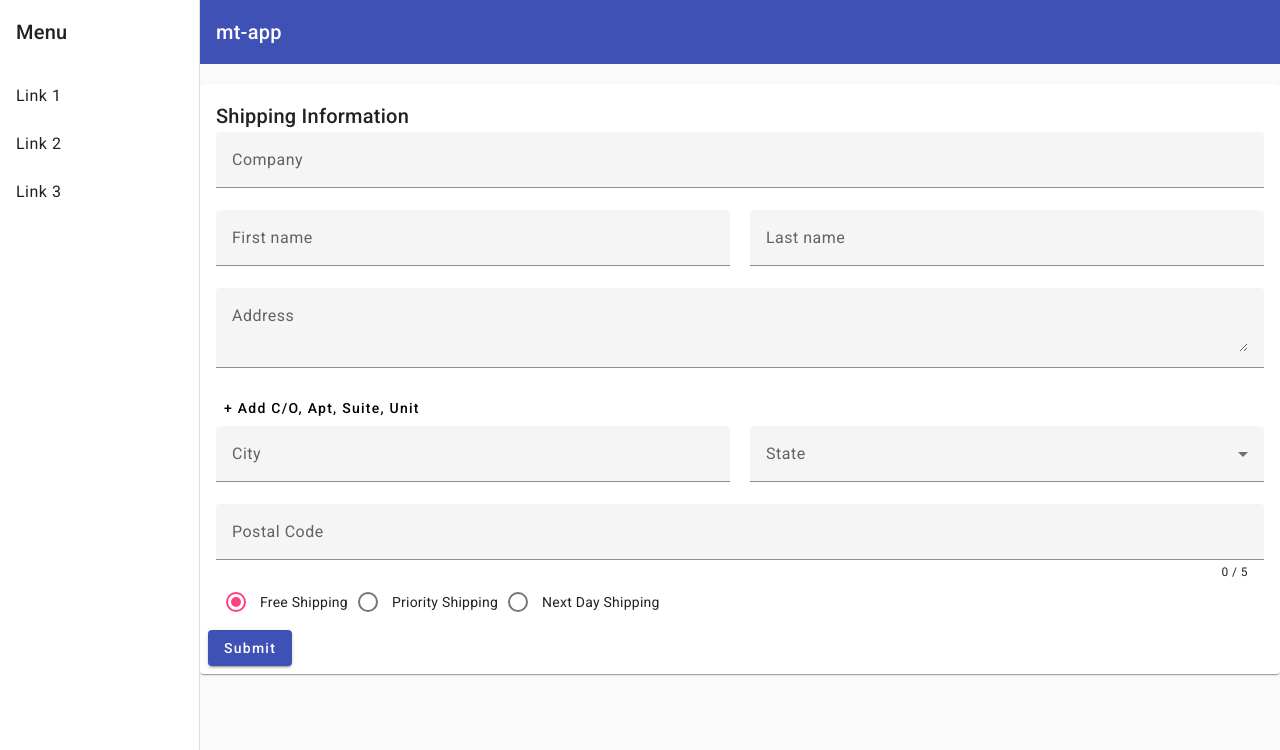
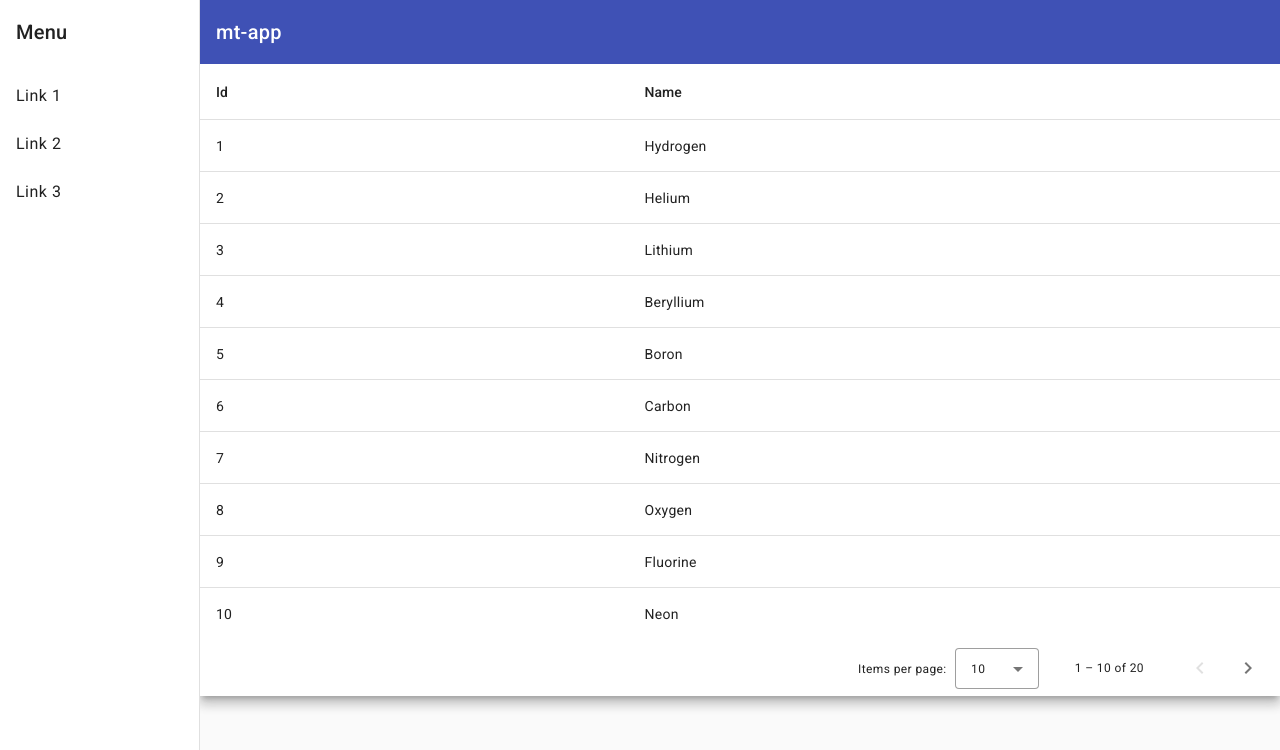
Before and after one commit to mrigankvallabh/mt-app, an Angular app: page / in a window 1280 px wide. Shown: the top 750 px of the page. Built offline with nearby package versions, Linux system fonts and the light colour scheme.

Commit message:
Added Angular Table Schematic

```diff
--- a/src/app/ng-navigation/ng-navigation.component.html
+++ b/src/app/ng-navigation/ng-navigation.component.html
@@ -22,6 +22,10 @@
       </button>
       <span>mt-app</span>
     </mat-toolbar>
-    <app-ng-address-form></app-ng-address-form>
+    <!-- Main Content goes here -->
+    <main>
+      <!-- <app-ng-address-form></app-ng-address-form> -->
+      <app-ng-table></app-ng-table>
+    </main>
   </mat-sidenav-content>
 </mat-sidenav-container>
--- /dev/null
+++ b/src/app/ng-table/ng-table-datasource.ts
@@ -0,0 +1,113 @@
+import { DataSource } from '@angular/cdk/collections';
+import { MatPaginator } from '@angular/material/paginator';
+import { MatSort } from '@angular/material/sort';
+import { map } from 'rxjs/operators';
+import { Observable, of as observableOf, merge } from 'rxjs';
+
+// TODO: Replace this with your own data model type
+export interface NgTableItem {
+  name: string;
+  id: number;
+}
+
+// TODO: replace this with real data from your application
+const EXAMPLE_DATA: NgTableItem[] = [
+  {id: 1, name: 'Hydrogen'},
+  {id: 2, name: 'Helium'},
+  {id: 3, name: 'Lithium'},
+  {id: 4, name: 'Beryllium'},
+  {id: 5, name: 'Boron'},
+  {id: 6, name: 'Carbon'},
+  {id: 7, name: 'Nitrogen'},
+  {id: 8, name: 'Oxygen'},
+  {id: 9, name: 'Fluorine'},
+  {id: 10, name: 'Neon'},
+  {id: 11, name: 'Sodium'},
+  {id: 12, name: 'Magnesium'},
+  {id: 13, name: 'Aluminum'},
+  {id: 14, name: 'Silicon'},
+  {id: 15, name: 'Phosphorus'},
+  {id: 16, name: 'Sulfur'},
+  {id: 17, name: 'Chlorine'},
+  {id: 18, name: 'Argon'},
+  {id: 19, name: 'Potassium'},
+  {id: 20, name: 'Calcium'},
+];
+
+/**
+ * Data source for the NgTable view. This class should
+ * encapsulate all logic for fetching and manipulating the displayed data
+ * (including sorting, pagination, and filtering).
+ */
+export class NgTableDataSource extends DataSource<NgTableItem> {
+  data: NgTableItem[] = EXAMPLE_DATA;
+  paginator: MatPaginator | undefined;
+  sort: MatSort | undefined;
+
+  constructor() {
+    super();
+  }
+
+  /**
+   * Connect this data source to the table. The table will only update when
+   * the returned stream emits new items.
+   * @returns A stream of the items to be rendered.
+   */
+  connect(): Observable<NgTableItem[]> {
+    if (this.paginator && this.sort) {
+      /*
+       ` Combine everything that affects the rendered data into one update
+       ` stream for the data-table to consume.
+      */
+      return merge(observableOf(this.data), this.paginator.page, this.sort.sortChange)
+        .pipe(map(() => {
+          return this.getPagedData(this.getSortedData([...this.data ]));
+        }));
+    } else {
+      throw Error('Please set the paginator and sort on the data source before connecting.');
+    }
+  }
+
+  /**
+   * Called when the table is being destroyed. Use this function, to clean up
+   * any open connections or free any held resources that were set up during connect.
+   */
+  disconnect(): void {}
+
+  /**
+   * Paginate the data (client-side). If you're using server-side pagination,
+   * this would be replaced by requesting the appropriate data from the server.
+   */
+  private getPagedData(data: NgTableItem[]): NgTableItem[] {
+    if (this.paginator) {
+      const startIndex = this.paginator.pageIndex * this.paginator.pageSize;
+      return data.splice(startIndex, this.paginator.pageSize);
+    } else {
+      return data;
+    }
+  }
+
+  /**
+   * Sort the data (client-side). If you're using server-side sorting,
+   * this would be replaced by requesting the appropriate data from the server.
+   */
+  private getSortedData(data: NgTableItem[]): NgTableItem[] {
+    if (!this.sort || !this.sort.active || this.sort.direction === '') {
+      return data;
+    }
+
+    return data.sort((a, b) => {
+      const isAsc = this.sort?.direction === 'asc';
+      switch (this.sort?.active) {
+        case 'name': return compare(a.name, b.name, isAsc);
+        case 'id': return compare(+a.id, +b.id, isAsc);
+        default: return 0;
+      }
+    });
+  }
+}
+
+/** Simple sort comparator for example ID/Name columns (for client-side sorting). */
+function compare(a: string | number, b: string | number, isAsc: boolean): number {
+  return (a < b ? -1 : 1) * (isAsc ? 1 : -1);
+}
--- /dev/null
+++ b/src/app/ng-table/ng-table.component.css
@@ -0,0 +1,3 @@
+.full-width-table {
+  width: 100%;
+}
--- /dev/null
+++ b/src/app/ng-table/ng-table.component.html
@@ -0,0 +1,26 @@
+<div class="mat-elevation-z8">
+  <table mat-table class="full-width-table" matSort aria-label="Elements">
+    <!-- Id Column -->
+    <ng-container matColumnDef="id">
+      <th mat-header-cell *matHeaderCellDef mat-sort-header>Id</th>
+      <td mat-cell *matCellDef="let row">{{row.id}}</td>
+    </ng-container>
+
+    <!-- Name Column -->
+    <ng-container matColumnDef="name">
+      <th mat-header-cell *matHeaderCellDef mat-sort-header>Name</th>
+      <td mat-cell *matCellDef="let row">{{row.name}}</td>
+    </ng-container>
+
+    <tr mat-header-row *matHeaderRowDef="displayedColumns"></tr>
+    <tr mat-row *matRowDef="let row; columns: displayedColumns;"></tr>
+  </table>
+
+  <mat-paginator #paginator
+      [length]="dataSource.data.length"
+      [pageIndex]="0"
+      [pageSize]="10"
+      [pageSizeOptions]="[5, 10, 20]"
+      aria-label="Select page">
+  </mat-paginator>
+</div>
--- /dev/null
+++ b/src/app/ng-table/ng-table.component.ts
@@ -0,0 +1,30 @@
+import { AfterViewInit, Component, ViewChild } from '@angular/core';
+import { MatPaginator } from '@angular/material/paginator';
+import { MatSort } from '@angular/material/sort';
+import { MatTable } from '@angular/material/table';
+import { NgTableDataSource, NgTableItem } from './ng-table-datasource';
+
+@Component({
+  selector: 'app-ng-table',
+  templateUrl: './ng-table.component.html',
+  styleUrls: ['./ng-table.component.css']
+})
+export class NgTableComponent implements AfterViewInit {
+  @ViewChild(MatPaginator) paginator!: MatPaginator;
+  @ViewChild(MatSort) sort!: MatSort;
+  @ViewChild(MatTable) table!: MatTable<NgTableItem>;
+  dataSource: NgTableDataSource;
+
+  /** Columns displayed in the table. Columns IDs can be added, removed, or reordered. */
+  displayedColumns = ['id', 'name'];
+
+  constructor() {
+    this.dataSource = new NgTableDataSource();
+  }
+
+  ngAfterViewInit(): void {
+    this.dataSource.sort = this.sort;
+    this.dataSource.paginator = this.paginator;
+    this.table.dataSource = this.dataSource;
+  }
+}
```
Also changed, not shown: src/app/app.module.ts (+9 -1 lines), 1 other file (tests, documents, lock files or other folders).
